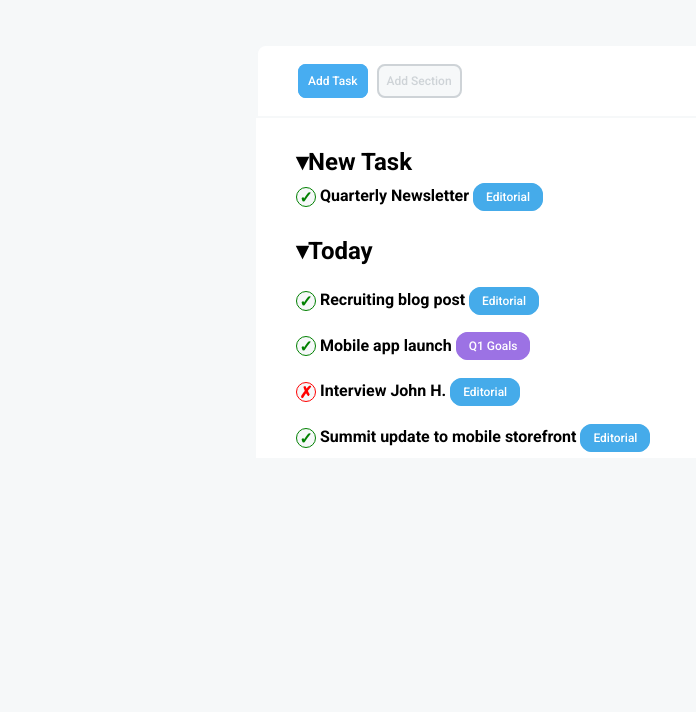
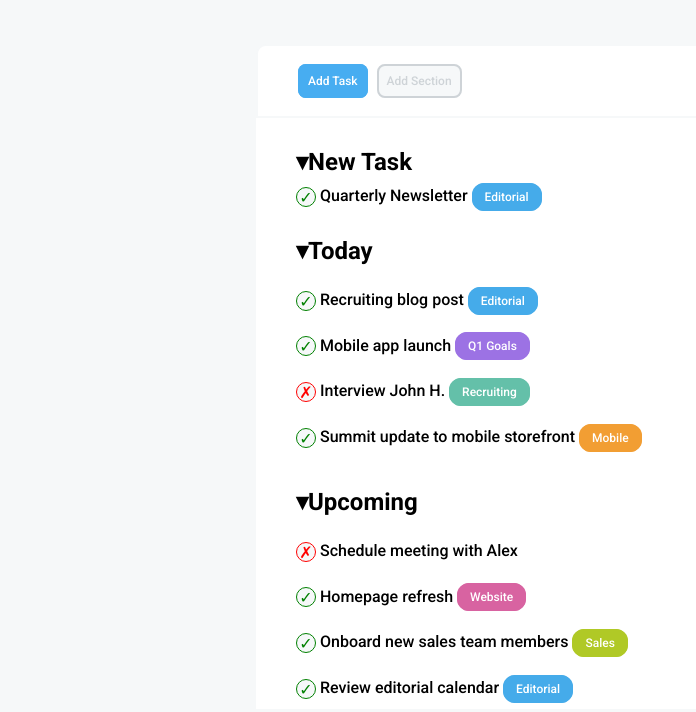
Before and after one commit to Montesi-Yuri/html-css-toboolist, a plain HTML site: page index.html in a window 1280 px wide. Shown: the part 88-800 px from the top of the page, without its empty margins (0-696 px from the left). Drawn offline with Linux system fonts and the light colour scheme.

Commit message:
Completato Main

```diff
--- a/css/style.css
+++ b/css/style.css
@@ -1,4 +1,7 @@
+
+
  /* General */
+
 *{
     margin: 0;
     padding: 0;
@@ -7,11 +10,27 @@
     background-color: #F6F8F9;
 }
 
-.container{
+section{
     width: 60%;
     margin: auto;
+    padding-left: 40px;
     background-color: white;
 }
+
+.title-padding{
+    padding-top: 30px;
+    padding-bottom: 10px;
+}
+.row-padding{
+    padding-bottom: 10px;
+    padding-top: 15px;
+}
+
+h4{
+    display: inline-block;
+    font-weight: 500;
+}
+
 
 /* Header */
 
@@ -36,6 +55,7 @@ header{
 .white-background{
     background-color: white
 }
+
 
 /* Main - Buttons section */
 
@@ -65,16 +85,6 @@ header{
     color: #CED3D7;
 }
 
-/* End of buttons section */
-
-
-/* New task section */
-section{
-    width: 60%;
-    margin: auto;
-    padding-left: 40px;
-    background-color: white;
-}
 
 /* Colored Tags */
 
@@ -128,6 +138,17 @@ section{
     vertical-align: middle;
 }
 
+.sales-tag{
+    border: solid 1px #B0C926;
+    background-color: #B0C926;
+    color: white;
+    font-size: 12px;
+    border-radius: 12px;
+    padding: 6px 12px;
+    vertical-align: middle;
+}
+
+
 /* Green check and Red cross */
 
 .green-check{
@@ -153,18 +174,3 @@ section{
     text-align: center;
     line-height: 20px;
 }
-
-/* Miscellaneous */
-
-.title-padding{
-    padding-top: 30px;
-    padding-bottom: 10px;
-}
-.row-padding{
-    padding-bottom: 10px;
-    padding-top: 15px;
-}
-
-h4{
-    display: inline-block;
-}
--- a/index.html
+++ b/index.html
@@ -92,7 +92,7 @@
                         </span>
                         Interview John H.
                     </h4>
-                    <span class="editorial-tag">Editorial</span>
+                    <span class="recruiting-tag">Recruiting</span>
 
                 </div>
 
@@ -105,7 +105,7 @@
                         </span>
                         Summit update to mobile storefront
                     </h4>
-                    <span class="editorial-tag">Editorial</span>
+                    <span class="mobile-tag">Mobile</span>
 
                 </div>
 
@@ -113,6 +113,64 @@
 
             <!-- Upcoming -->
             <section>
+
+                <h2 class="white-background title-padding">&#9662;Upcoming</h2>
+
+                <!-- Schedule meeting with Alex -->
+
+                <div class="white-background">
+
+                    <h4 class="white-background row-padding">
+                        <span class="red-cross">
+                            &cross;
+                        </span>
+                        Schedule meeting with Alex
+                    </h4>
+
+                </div>
+
+                <!-- Homepage refresh -->
+
+                <div class="white-background">
+
+                    <h4 class="white-background row-padding">
+                        <span class="green-check">
+                            &check;
+                        </span>
+                        Homepage refresh
+                    </h4>
+                    <span class="website-tag">Website</span>
+
+                </div>
+
+                <!-- Onboard new sales team members -->
+
+                <div class="white-background">
+
+                    <h4 class="white-background row-padding">
+                        <span class="green-check">
+                            &check;
+                        </span>
+                        Onboard new sales team members
+                    </h4>
+                    <span class="sales-tag">Sales</span>
+
+                </div>
+
+                    <!-- Review editorial calendar -->
+
+                <div class="white-background">
+
+                    <h4 class="white-background row-padding">
+                        <span class="green-check">
+                            &check;
+                        </span>
+                        Review editorial calendar
+                    </h4>
+                    <span class="editorial-tag">Editorial</span>
+
+                </div>
+
 
             </section>
 
```
